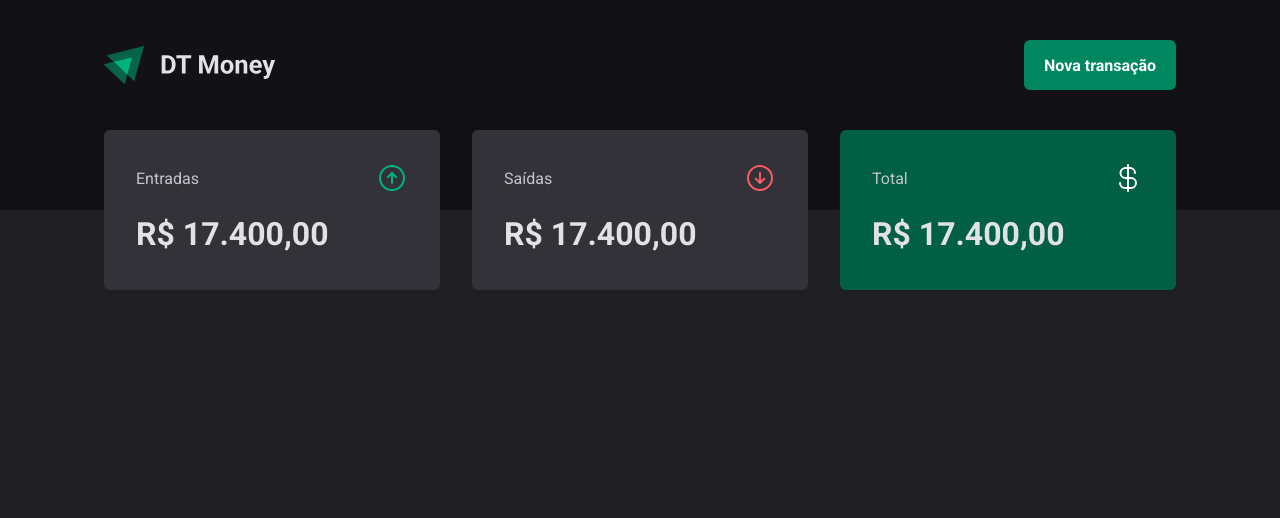
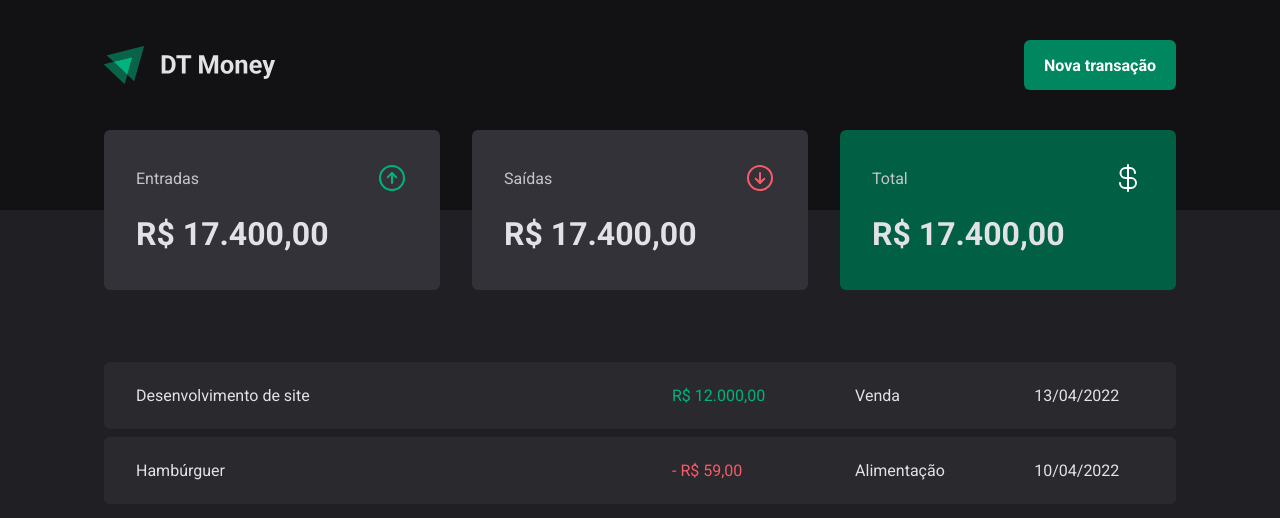
Before and after one commit to PedroZich22/dt-money, a React (Vite) app: page / in a window 1280 px wide. Shown: the top 518 px of the page. Built offline with nearby package versions, Linux system fonts and the light colour scheme.

Commit message:
feat: Table Transactions component

```diff
--- a/src/pages/Transactions/index.tsx
+++ b/src/pages/Transactions/index.tsx
@@ -1,5 +1,10 @@
 import { Header } from "../../components/Header";
 import { Summary } from "../../components/Summary";
+import {
+  PriceHighlight,
+  TransactionsContainer,
+  TransactionsTable,
+} from "./styles";
 
 export function Transactions() {
   return (
@@ -7,7 +12,28 @@
       <Header />
       <Summary />
 
-
+      <TransactionsContainer>
+        <TransactionsTable>
+          <tbody>
+            <tr>
+              <td width="50%">Desenvolvimento de site</td>
+              <td>
+                <PriceHighlight variant="income">R$ 12.000,00</PriceHighlight>
+              </td>
+              <td>Venda</td>
+              <td>13/04/2022</td>
+            </tr>
+            <tr>
+              <td width="50%">Hambúrguer</td>
+              <td>
+                <PriceHighlight variant="outcome">- R$ 59,00</PriceHighlight>
+              </td>
+              <td>Alimentação</td>
+              <td>10/04/2022</td>
+            </tr>
+          </tbody>
+        </TransactionsTable>
+      </TransactionsContainer>
     </div>
   );
 }
--- a/src/pages/Transactions/styles.ts
+++ b/src/pages/Transactions/styles.ts
@@ -0,0 +1,39 @@
+import { styled } from "styled-components";
+
+export const TransactionsContainer = styled.main`
+  width: 100%;
+  max-width: 1120px;
+  margin: 4rem auto 0;
+  padding: 0 1.5rem;
+`;
+
+export const TransactionsTable = styled.table`
+  width: 100%;
+  border-collapse: separate;
+  border-spacing: 0 0.5rem;
+  /* margin-top: 1.5rem; */
+
+  td {
+    padding: 1.5rem 2rem;
+    background: ${(props) => props.theme["gray-700"]};
+
+    &:first-child {
+      border-radius: 6px 0 0 6px;
+    }
+
+    &:last-child {
+      border-radius: 0 6px 6px 0;
+    }
+  }
+`;
+
+interface TransactionTypeProps {
+  variant: "income" | "outcome";
+}
+
+export const PriceHighlight = styled.span<TransactionTypeProps>`
+  color: ${(props) =>
+    props.variant === "income"
+      ? props.theme["green-300"]
+      : props.theme["red-300"]};
+`;
```
